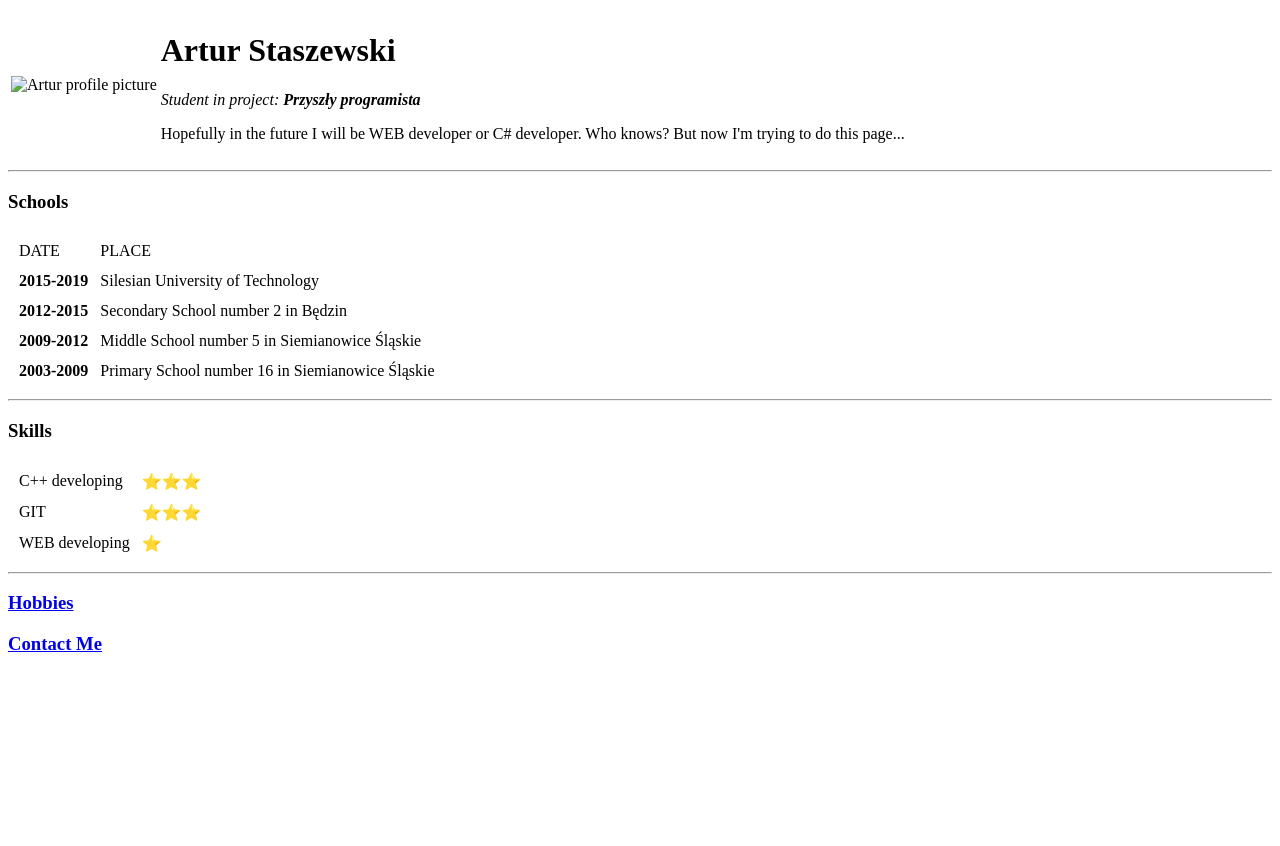
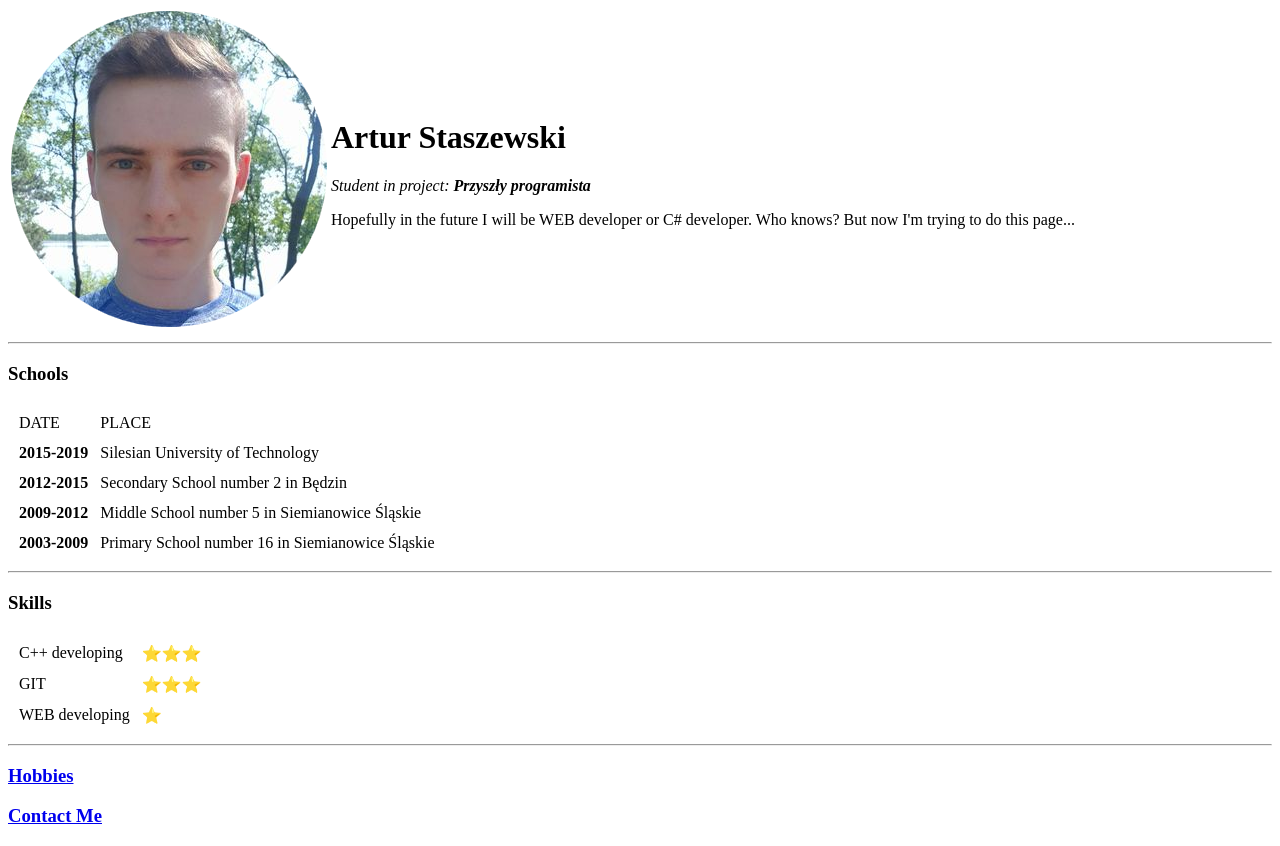
Before and after one commit to arturitto96/CV, a plain HTML site: page index.html in a window 1280 px wide. Before the commit the page ends 800 px from the top, so only its background shows below. Drawn offline with Linux system fonts and the light colour scheme.

Commit message:
Add files via upload

```diff
--- a/index.html
+++ b/index.html
@@ -7,7 +7,7 @@
 <body>
     <table>
         <tr>
-            <td><img src="Artur.png" alt="Artur profile picture"></td>
+            <td><img src="images/Artur.png" alt="Artur profile picture"></td>
             <td>
                 <h1>Artur Staszewski</h1>
                 <p><em>Student in project: <strong>Przyszły programista</strong></em></p>
```
